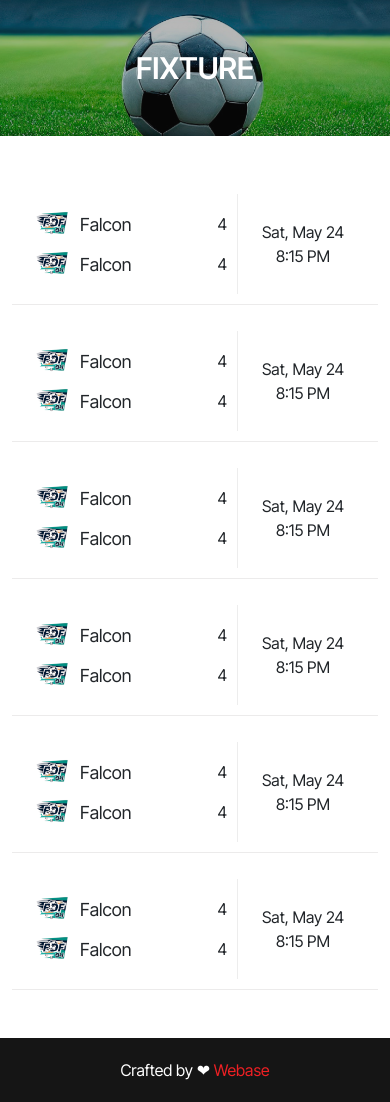
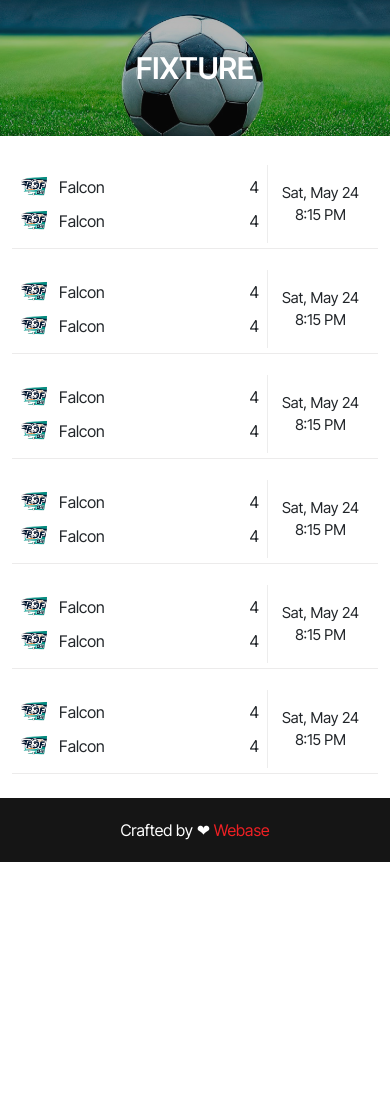
Before and after one commit to coderamit01/Football-Template, a PHP site: page /fixture.php in a window 390 px wide. Shown: the part 101-1203 px from the top of the page. After the commit the page ends 963 px from the top, so only its background shows below. Run offline with PHP 8.4, Linux system fonts and the light colour scheme.

Commit message:
fixture card design issue fixed and menu item name change

```diff
--- a/css/style.css
+++ b/css/style.css
@@ -479,4 +479,29 @@ body {
   .squad-section .sc {
     grid-template-columns: repeat(2,1fr);
   }
+  .slide {
+    height: 60dvh;
+  }
 }
+@media screen and (max-width: 512px) {
+  .fixture-result {
+      min-width: 105px;
+      padding: 5px;
+  }
+  .fixture-result span {
+      font-size: 15px;
+  }
+  .fixture-team .fx-team-name {
+      font-size: 16px;
+  }
+  .fixture-team img {
+      width: 34px;
+      height: auto;
+  }
+  .fixture-item > div {
+      padding: 5px;
+  }
+  .fixture-content {
+      padding: 5px 8px 5px 0px;
+  }
+}
--- a/fixture.php
+++ b/fixture.php
@@ -5,7 +5,7 @@
       <h2 class="page-title text-center mb-0">Fixture</h2>
     </div>
   </section>
-  <section class="fixture-section py-5">
+  <section class="fixture-section py-4 py-md-5">
     <div class="container">
       <div class="fixtures row g-3">
         <div class="col-md-6 fixture-item">
--- a/header.php
+++ b/header.php
@@ -32,7 +32,7 @@
               <a class="nav-link" href="league.php">Junior Team</a>
             </li>
             <li class="nav-item">
-              <a class="nav-link" href="fixture.php">Fixture</a>
+              <a class="nav-link" href="fixture.php">Fixture & Result</a>
             </li>
           </ul>
         </div>
```
